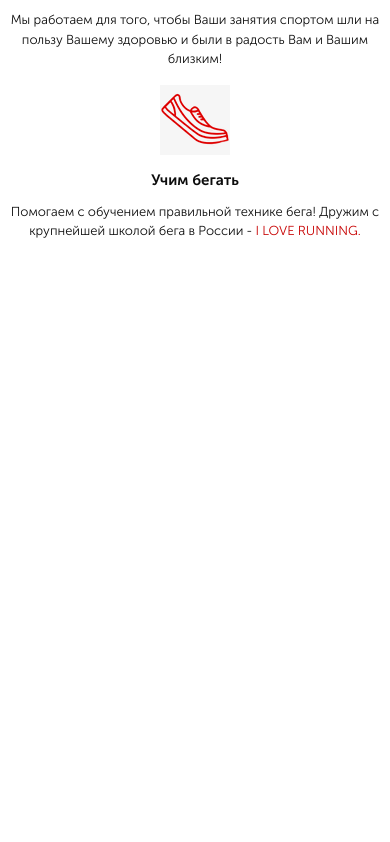
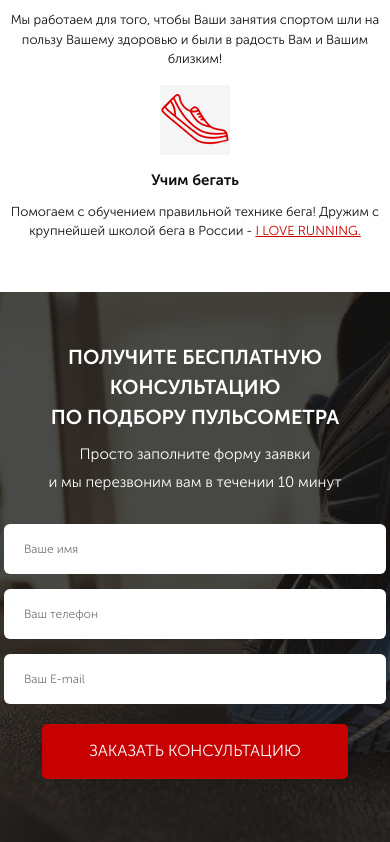
Before and after one commit to Victor-Grivin/pulse_project, a website: page src/index.html in a window 390 px wide. Shown: the part 997-1839 px from the top of the page. Before the commit the page ends 1289 px from the top, so only its background shows below. Drawn offline with Linux system fonts and the light colour scheme.

Commit message:
Added consultation section + scuffed adaption

```diff
--- a/src/index.html
+++ b/src/index.html
@@ -64,33 +64,70 @@
         <h2 class="title">НАШИ ПРЕИМУЩЕСТВА</h2>
         <div class="advantages__cards-wrapper">
           <div class="advantages__card">
-            <img src="icons/advantages/cup.png" alt="Иконка кубка" />
-            <h3>Делимся опытом</h3>
-            <p>
+            <img
+              class="advantages__icon"
+              src="icons/advantages/cup.png"
+              alt="Иконка кубка"
+            />
+            <h3 class="advantages__title">Делимся опытом</h3>
+            <p class="advantages__descr">
               Наши сотрудники всегда готовы поделиться своим опытом, так как
               сами бегают полумарафоны, переплыли Босфор, готовятся к
               соревнованиям по триатлону!
             </p>
           </div>
           <div class="advantages__card">
-            <img src="icons/advantages/heart.png" alt="Иконка сердца" />
-            <h3>Заботимся о здоровье</h3>
-            <p>
+            <img
+              class="advantages__icon"
+              src="icons/advantages/heart.png"
+              alt="Иконка сердца"
+            />
+            <h3 class="advantages__title">Заботимся о здоровье</h3>
+            <p class="advantages__descr">
               Мы работаем для того, чтобы Ваши занятия спортом шли на пользу
               Вашему здоровью и были в радость Вам и Вашим близким!
             </p>
           </div>
           <div class="advantages__card">
-            <img src="icons/advantages/shoe.png" alt="Иконка кед" />
-            <h3>Учим бегать</h3>
-            <p>
+            <img
+              class="advantages__icon"
+              src="icons/advantages/shoe.png"
+              alt="Иконка кед"
+            />
+            <h3 class="advantages__title">Учим бегать</h3>
+            <p class="advantages__descr">
               Помогаем с обучением правильной технике бега! Дружим с крупнейшей
               школой бега в России -
-              <span>I LOVE RUNNING.</span>
+              <a href="#">I LOVE RUNNING.</a>
             </p>
           </div>
         </div>
       </div>
     </div>
+    <div class="consultation">
+      <div class="container">
+        <h2 class="title title_left">
+          Получите бесплатную консультацию
+          <br />
+          по подбору пульсометра
+        </h2>
+        <p class="consultation__descr">
+          Просто заполните форму заявки
+          <br />
+          и мы перезвоним вам в течении 10 минут
+        </p>
+        <form class="feed-form" action="#">
+          <input name="name" required placeholder="Ваше имя" type="text" />
+          <input
+            name="phone"
+            required
+            placeholder="Ваш телефон"
+            type="number"
+          />
+          <input name="email" required placeholder="Ваш E-mail" type="email" />
+          <button class="button button_submit">заказать кОНСУЛЬТАЦИЮ</button>
+        </form>
+      </div>
+    </div>
   </body>
 </html>
--- a/src/scss/base/_media.scss
+++ b/src/scss/base/_media.scss
@@ -39,12 +39,12 @@
   .advantages {
     &__card {
       width: 216px;
-      h3 {
+    }
+    &__title {
       font-size: 17px;
     }
-      p {
+    &__descr {
       font-size: 13px;
-      }
     }
   }
 }
@@ -103,14 +103,14 @@
     }
     &__card {
       width: 152px;
-      h3 {
+    }
+    &__title {
       margin-top: 24px;
       font-size: 13px;
     }
-      p {
+    &__descr {
       margin-top: 15px;
       font-size: 12px;
-      }
     }
   }
 }
@@ -169,7 +169,7 @@
   }
   .button_main {
     margin-top: 58px;
-    width: 260px;
+    max-width: 260px;
     height: 44px;
     font-size: 15px;
   }
@@ -185,14 +185,39 @@
     }
     &__card {
       width: 100%;
-      h3 {
+    }
+    &__title {
       margin-top: 16px;
       font-size: 15px;
     }
-      p {
+    &__descr {
       margin-top: 5px;
       font-size: 13px;
     }
   }
+  .consultation {
+    padding: 50px 0;
+    min-height: 550px;
+    .title_left {
+      font-size: 20px;
+      text-align: center;
+      line-height: 30px;
+    }
+    &__descr {
+      font-size: 15px;
+      line-height: 28px;
+      text-align: center;
+    }
+    .feed-form {
+      margin-top: 28px;
+      width: 100%;
+      input {
+        font-size: 12px;
       }
     }
+    .button_submit {
+      width: 80%;
+      margin: 0 auto;
+    }
+  }
+}
--- a/src/scss/blocks/_advantages.scss
+++ b/src/scss/blocks/_advantages.scss
@@ -13,22 +13,22 @@
 
     align-items: center;
     width: 275px;
-    h3 {
+  }
+  &__title {
     margin-top: 35px;
     font-weight: 700;
     font-size: 18px;
     text-align: center;
     color: #0d0d0d;
   }
-    p {
+  &__descr {
     margin-top: 20px;
     font-weight: 300;
     font-size: 14px;
     text-align: center;
     color: #0d0d0d;
-      span {
+    a {
       color: $main_color;
     }
   }
 }
-}
--- a/src/scss/blocks/_buttons.scss
+++ b/src/scss/blocks/_buttons.scss
@@ -13,4 +13,10 @@
     height: 50px;
     font-size: 16px;
   }
+  &_submit {
+    width: 100%;
+    height: 55px;
+    font-size: 16px;
+    font-weight: 300;
+  }
 }
--- /dev/null
+++ b/src/scss/blocks/_consultation.scss
@@ -0,0 +1,11 @@
+.consultation {
+  min-height: 680px;
+  padding: 100px 0 92px 0;
+  background: url(../img/consultation.jpg) center center/cover no-repeat;
+  &__descr {
+    font-size: 20px;
+    line-height: 30px;
+    color: #ffffff;
+    font-weight: 300;
+  }
+}
--- /dev/null
+++ b/src/scss/blocks/_forms.scss
@@ -0,0 +1,19 @@
+.feed-form {
+  margin-top: 36px;
+  display: flex;
+  flex-direction: column;
+  width: 300px;
+  input {
+    height: 50px;
+    border: none;
+    border-radius: 6px;
+    background: #ffffff;
+    margin-bottom: 15px;
+    padding: 0 20px;
+    font-size: 14px;
+    font-weight: 300;
+    &:nth-child(3) {
+      margin-bottom: 20px;
+    }
+  }
+}
--- a/src/scss/blocks/_promo.scss
+++ b/src/scss/blocks/_promo.scss
@@ -1,7 +1,7 @@
 .promo {
   min-height: 650px;
   padding: 21px 0 93px 0;
-  background: url(../../img/main.jpg) center center/cover no-repeat;
+  background: url(../img/main.jpg) center center/cover no-repeat;
   &__wrapper {
     display: flex;
     flex-direction: column;
--- a/src/scss/blocks/_titles.scss
+++ b/src/scss/blocks/_titles.scss
@@ -1,4 +1,13 @@
 .title {
   font-size: 30px;
   text-align: center;
+  font-weight: 700;
+  color: #0d0d0d;
+  text-transform: uppercase;
+  &_left {
+    font-size: 36px;
+    text-align: left;
+    color: #ffffff;
+    line-height: 54px;
+  }
 }
--- a/src/scss/style.scss
+++ b/src/scss/style.scss
@@ -10,9 +10,12 @@
 .break {
   display: none;
 }
+@import 'blocks/titles';
+@import 'blocks/buttons';
+@import 'blocks/forms';
 @import 'blocks/promo';
 @import 'blocks/header';
-@import 'blocks/buttons';
 @import 'blocks/advantages';
-@import 'blocks/titles';
+@import 'blocks/consultation';
+
 @import 'base/media';
```
Also changed, not shown: src/css/style.min.css. Lines whose indentation alone changed are shown as unchanged.
